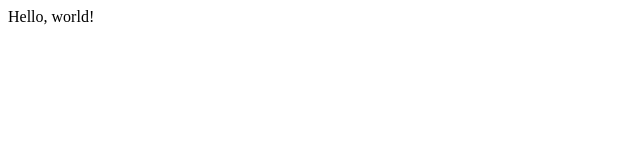
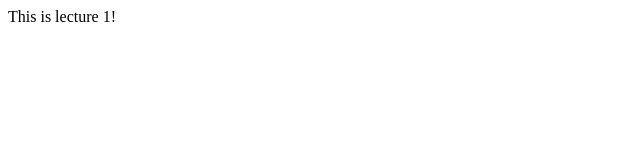
Before and after one commit to hardbar/CSCI-E-33a, a plain HTML site: page lecture1/index.html in a window 1280 px wide. Shown: the full height of the page, 0-640 px from the left. Drawn offline with Linux system fonts and the light colour scheme.

Commit message:
changed the body message

```diff
--- a/lecture1/index.html
+++ b/lecture1/index.html
@@ -6,6 +6,6 @@
         </title>
     </head>
     <body>
-        Hello, world!
+        This is lecture 1!
     </body>
 </html>
```
